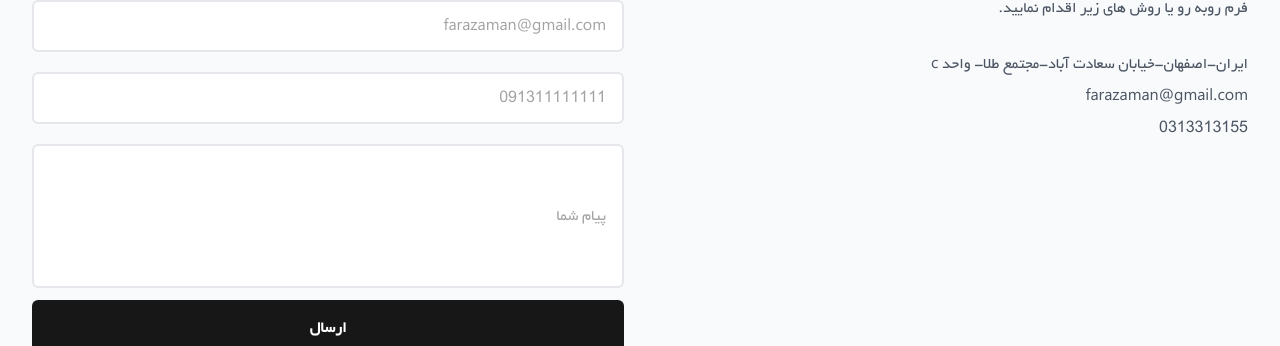
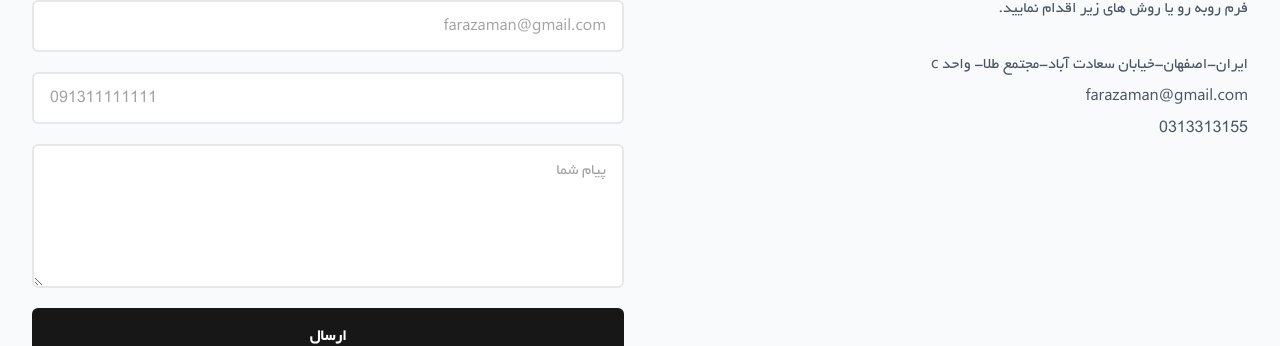
Before and after one commit to sajjad5221/farazaman, a Next.js app: page /contact-us in a window 1280 px wide. Shown: the part 344-690 px from the top of the page. Built offline with nearby package versions, Linux system fonts and the light colour scheme; no server answers.

Commit message:
impelement validation for contact us form

```diff
--- a/Components/contact-us/contactForm.tsx
+++ b/Components/contact-us/contactForm.tsx
@@ -1,37 +1,69 @@
-"use client";
+'use client'
 import React, { useState, useEffect } from "react";
 import GetCsrfToken from "@/Services/GetCsrfToken";
 import axios from "axios";
+import { useForm } from "react-hook-form";
+
+interface Info {
+  name: string;
+  email: string;
+  phone: string;
+  message: string;
+}
+
 const ContactUs = () => {
-  const [formData, setFormData] = useState({
+  const [formData, setFormData] = useState<Info>({
     name: "",
     email: "",
     phone: "",
     message: "",
   });
 
-  const handleChange = (e: React.ChangeEvent<HTMLInputElement>) => {
+  []
+  const {
+    register,
+    handleSubmit,
+    reset,
+    formState: { errors },
+  } = useForm<Info>({
+    mode: "onBlur",
+  });
+
+  const [isSubmitting,setIsSubmitting] = useState(false)
+
+  const [isSuccess, setIsSuccess] = React.useState(false);
+  const [Message, setMessage] = React.useState("");
+  const handleChange = (e: React.ChangeEvent<HTMLInputElement> | React.ChangeEvent<HTMLTextAreaElement>) => {
     setFormData({ ...formData, [e.target.name]: e.target.value });
   };
 
-  const handleSubmit = async (e: React.FormEvent<HTMLFormElement>) => {
-    // send form data with axios to sever
-    axios
-      .post("http://localhost:8000/contact/", JSON.stringify(formData), {
-        headers: {
-          "X-CSRFToken": csrfToken,
-          "Content-Type": "application/json",
-        },
-      })
-      .then((res) => {
-        console.log(res.data);
-      })
-      .catch((err) => console.log(err));
-
-    e.preventDefault();
+  const onSubmit = async (data: Info) => {
+    try {
+      const response = await axios.post(
+        "http://localhost:8000/contact/",
+        JSON.stringify(data),
+        {
+          headers: {
+            "X-CSRFToken": csrfToken,
+            "Content-Type": "application/json",
+          },
+        }
+      );
+      const json = response.data;
+      if (json.success) {
+        setIsSuccess(true);
+        setMessage(json.message);
+        console.log(response.data);
+        reset();
+      } else {
+        setIsSuccess(false);
+        setMessage(json.message);
+      }
+    } catch (error) {
+      setIsSuccess(false);
+    }
   };
 
-  // handle csrf token
   const [csrfToken, setCsrfToken] = useState("");
   useEffect(() => {
     async function fetchCsrfToken() {
@@ -56,99 +88,122 @@ const ContactUs = () => {
         <div>
           <h2 className="text-lg font-bold text-black dark:text-white">ارتباط با شتابدهنده فرازمان</h2>
           <p className="max-w-sm mt-4 mb-4 text-gray-600 dark:text-neutral-400">
-          برای ارتباط با تیم شتابدهنده فرازمان میتوانیداز طریق پر کردن فرم روبه رو یا روش های زیر اقدام نمایید.
+            برای ارتباط با تیم شتابدهنده فرازمان میتوانیداز طریق پر کردن فرم روبه رو یا روش های زیر اقدام نمایید.
           </p>
 
           <div className="flex items-center mt-8 space-x-2 text-dark-600 dark:text-neutral-400">
-
             <span className="text-gray-600 dark:text-neutral-400">ایران-اصفهان-خیابان سعادت آباد-مجتمع طلا- واحد c</span>
           </div>
 
           <div className="flex items-center mt-2 space-x-2 text-gray-600 dark:text-neutral-400">
-
             <a href="mailto:hello@halley.vercel.app">farazaman@gmail.com</a>
           </div>
 
           <div className="flex items-center mt-2 space-x-2 text-gray-600 text-dark-600 dark:text-neutral-400">
-
             <a href="tel:0313313155">0313313155</a>
           </div>
         </div>
 
         <div>
-          <form onSubmit={handleSubmit}>
+          <form onSubmit={handleSubmit(onSubmit)}>
             <div className="mb-5">
               <input
                 type="text"
                 placeholder="نام و نام خانوادگی"
-                autoComplete="false"
-                className={
-                  "w-full px-4 py-3 border-2 placeholder:text-neutral-400 dark:text-white rounded-md outline-none dark:placeholder:text-neutral-200 dark:bg-neutral-900 focus:ring-4"
-                }
-                name="name"
+                autoComplete="off"
                 value={formData.name}
+
+                pattern="^[\u0600-\u06FF\s]+$"
+                className={`w-full px-4 py-3 border-2 placeholder:text-neutral-400 dark:text-white rounded-md outline-none dark:placeholder:text-neutral-200 dark:bg-neutral-900 focus:ring-4 ${
+                  errors.name ? "border-red-500" : ""
+                }`}
+                {...register("name", {
+                  required: "نام و نام خانوادگی را وارد کنید.",
+                })}
                 onChange={handleChange}
               />
+              {errors.name && (
+                <span className="text-red-500 text-sm">{errors.name.message}</span>
+              )}
             </div>
 
             <div className="mb-5">
-              <label htmlFor="email_address" className="sr-only">
-                آدرس ایمیل شما
-              </label>
               <input
-                id="email_address"
                 type="email"
                 placeholder="farazaman@gmail.com"
-                name="email"
-                autoComplete="false"
-                className={
-                  "w-full px-4 py-3 border-2 placeholder:text-neutral-400 dark:text-white rounded-md outline-none dark:placeholder:text-neutral-200 dark:bg-neutral-900   focus:ring-4"
-                }
                 value={formData.email}
+
+                autoComplete="off"
+                className={`w-full px-4 py-3 border-2 placeholder:text-neutral-400 dark:text-white rounded-md outline-none dark:placeholder:text-neutral-200 dark:bg-neutral-900 focus:ring-4 ${
+                  errors.email ? "border-red-500" : ""
+                }`}
+                {...register("email", {
+                  required: "آدرس ایمیل خود را وارد کنید.",
+                  pattern: {
+                    value: /^[A-Z0-9._%+-]+@[A-Z0-9.-]+\.[A-Z]{2,}$/i,
+                    message: "آدرس ایمیل را به درستی وارد کنید.",
+                  },
+                })}
                 onChange={handleChange}
               />
+              {errors.email && (
+                <span className="text-red-500 text-sm">{errors.email.message}</span>
+              )}
             </div>
 
             <div className="mb-5">
-              <label htmlFor="email_address" className="sr-only">
-                شماره تماس
-              </label>
               <input
-                id="phone-number"
-                type="number"
+                type="tel"
                 placeholder="091311111111"
-                name="phone"
-                autoComplete="false"
-                className={
-                  "w-full px-4 py-3 border-2 placeholder:text-neutral-400 dark:text-white rounded-md outline-none dark:placeholder:text-neutral-200 dark:bg-neutral-900   focus:ring-4"
-                }
+                autoComplete="off"
                 value={formData.phone}
+
+                className={`w-full px-4 py-3 border-2 placeholder:text-neutral-400 dark:text-white rounded-md outline-none dark:placeholder:text-neutral-200 dark:bg-neutral-900 focus:ring-4 ${
+                  errors.phone ? "border-red-500" : ""
+                }`}
+                {...register("phone", {
+                  required: "شماره تماس را وارد کنید.",
+                  pattern: {
+                    value: /^\d{11}$/,
+                    message: "شماره تماس را به درستی وارد کنید.",
+                  },
+                })}
                 onChange={handleChange}
               />
+              {errors.phone && (
+                <span className="text-red-500 text-sm">{errors.phone.message}</span>
+              )}
             </div>
 
             <div className="mb-3">
-              <input
-                name="message"
+              <textarea
                 placeholder="پیام شما"
-                className={
-                  "w-full px-4 py-3 border-2 placeholder:text-neutral-400 dark:text-white dark:placeholder:text-neutral-200 dark:bg-neutral-900 rounded-md outline-none  h-36 focus:ring-4"
-                }
                 value={formData.message}
+
+                className={`w-full px-4 py-3 border-2 placeholder:text-neutral-400 dark:text-white dark:placeholder:text-neutral-200 dark:bg-neutral-900 rounded-md outline-none h-36 focus:ring-4 ${
+                  errors.message ? "border-red-500" : ""
+                }`}
+                {...register("message", {
+                  required: "متن پیام را وارد کنید.",
+                })}
                 onChange={handleChange}
               />
+              {errors.message && (
+                <span className="text-red-500 text-sm">{errors.message.message}</span>
+              )}
+
             </div>
 
             <button
               type="submit"
-              className="w-full py-4 font-semibold text-white transition-colors bg-neutral-900 rounded-md hover:bg-neutral-800 focus:outline-none focus:ring-offset-2 focus:ring focus:ring-neutral-200 px-7 dark:bg-white dark:text-black "
+              disabled={isSubmitting}
+              className="w-full py-4 font-semibold text-white transition-colors bg-neutral-900 rounded-md hover:bg-neutral-800 focus:outline-none focus:ring-offset-2 focus:ring focus:ring-neutral-200 px-7 dark:bg-white dark:text-black"
             >
-              ارسال
+              {isSubmitting ? "در حال ارسال..." : "ارسال"}
             </button>
           </form>
         </div>
       </div>
-      {/* <Button/> */}
     </div>
   );
 };
--- a/Components/startups/StartupsForm.tsx
+++ b/Components/startups/StartupsForm.tsx
@@ -34,9 +34,8 @@ const StartUpsForm = () => {
         setFilePost({ pitch: e.target.files[0] });
       }
       console.log(e.target.files);
-    } else {
-      setFormData({ ...formData, [e.target.name]: e.target.value });
     }
+    setFormData({ ...formData, [e.target.name]: e.target.value });
   };
 
   const handleSubmit = async (e: React.FormEvent<HTMLFormElement>) => {
```
